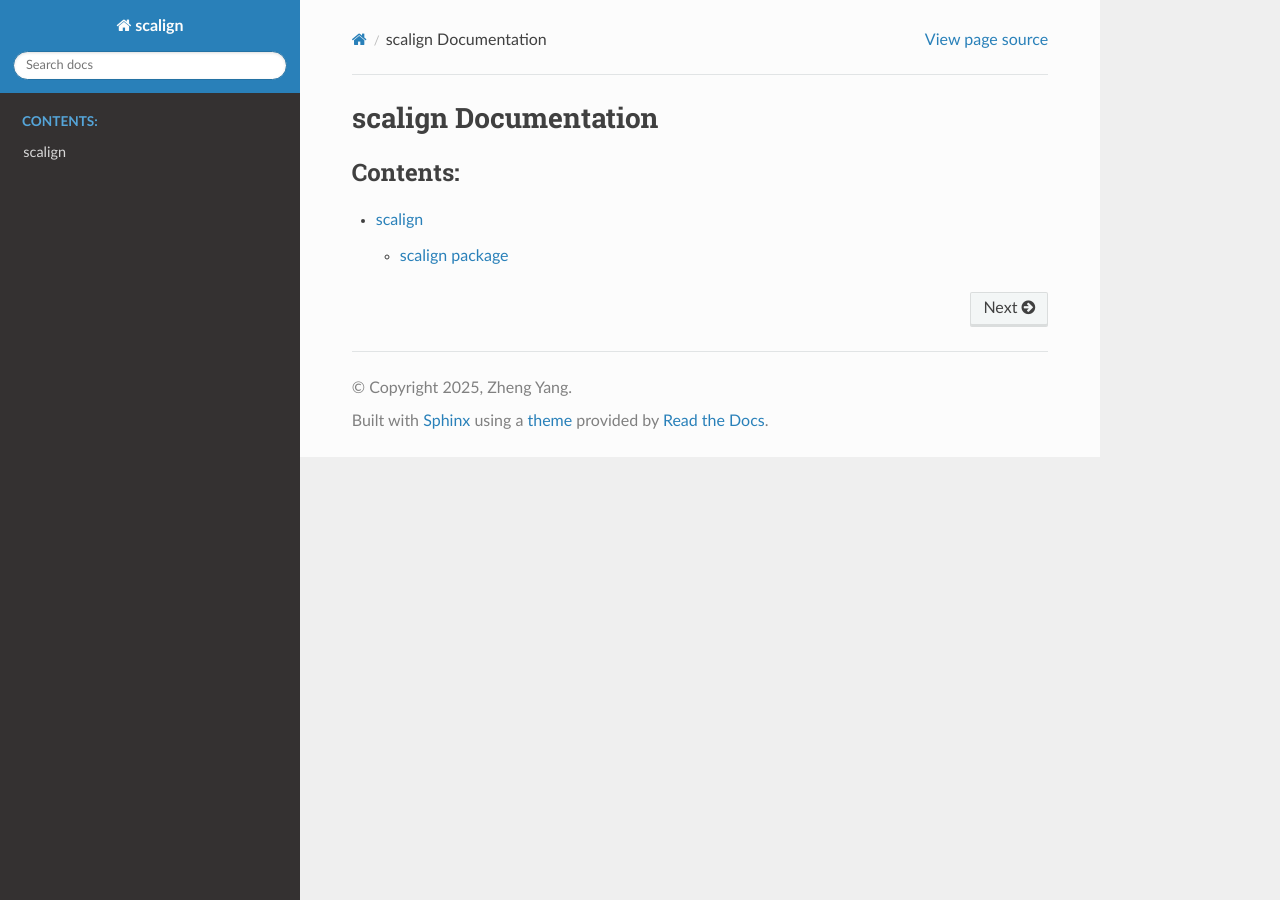
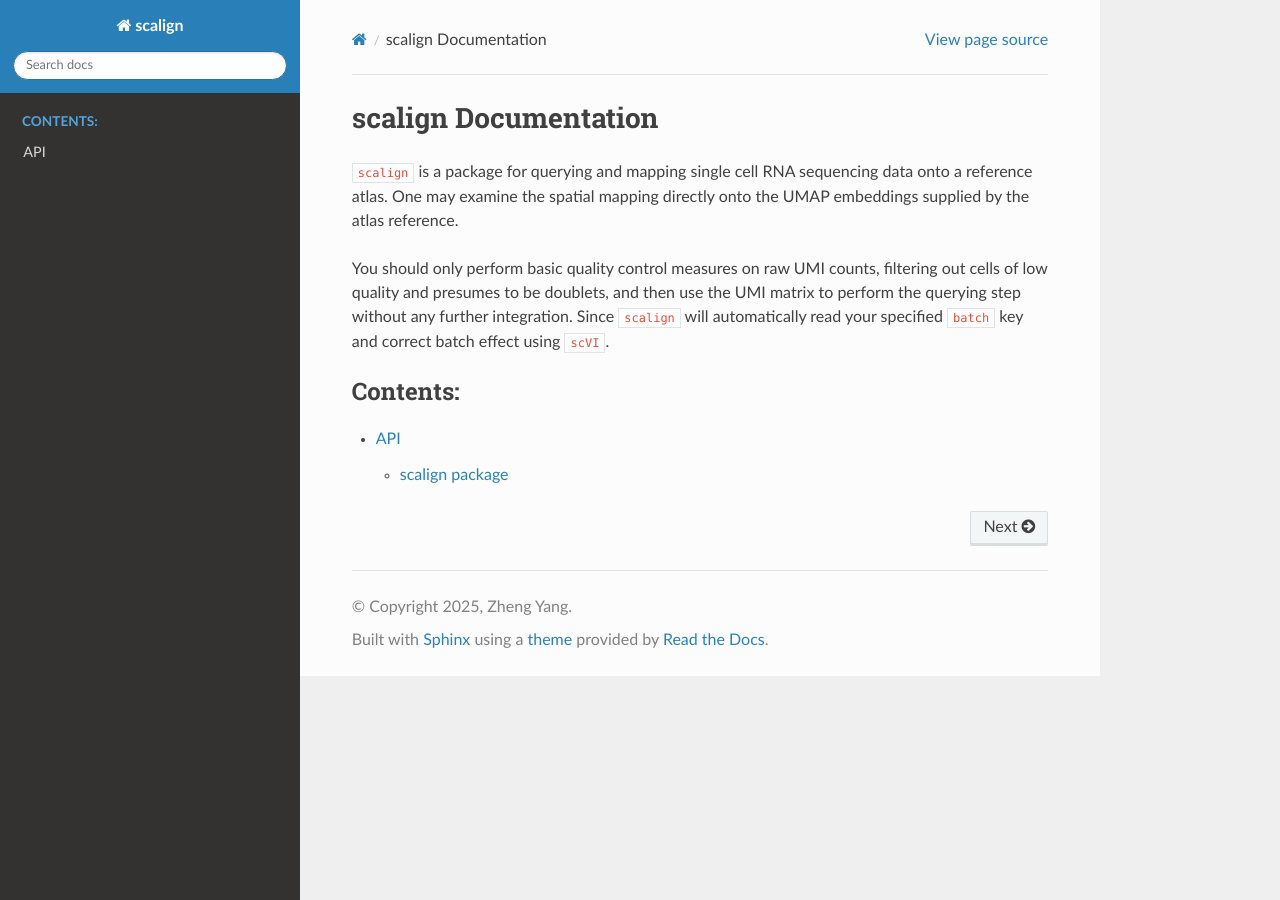
Before and after one commit to yang-z-03/scalign, a Sphinx documentation site: the page built from docs/source/index.rst, in a window 1280 px wide. Built offline with Sphinx 7.4.7 and the Read the Docs theme 3.1.0, drawn with Linux system fonts in a browser that asks for light colours.

```diff
--- a/docs/source/index.rst
+++ b/docs/source/index.rst
@@ -1,10 +1,14 @@
-.. scalign documentation master file, created by
-   sphinx-quickstart on Sat Mar 15 20:42:45 2025.
-   You can adapt this file completely to your liking, but it should at least
-   contain the root `toctree` directive.
-
 scalign Documentation
 =====================
+
+``scalign`` is a package for querying and mapping single cell RNA sequencing data
+onto a reference atlas. One may examine the spatial mapping directly onto the
+UMAP embeddings supplied by the atlas reference.
+
+You should only perform basic quality control measures on raw UMI counts, filtering
+out cells of low quality and presumes to be doublets, and then use the UMI matrix
+to perform the querying step without any further integration. Since ``scalign`` will
+automatically read your specified ``batch`` key and correct batch effect using ``scVI``.
 
 .. toctree::
    :maxdepth: 2
--- a/docs/source/modules.rst
+++ b/docs/source/modules.rst
@@ -1,5 +1,8 @@
-scalign
+API
 =======
+
+Exported APIs from the ``scalign`` package. Core functions is wrapped up in a
+single class of reference atlas operations.
 
 .. toctree::
    :maxdepth: 4
--- a/docs/source/scalign.rst
+++ b/docs/source/scalign.rst
@@ -1,11 +1,5 @@
 scalign package
 ===============
 
-Submodules
-----------
-
-scalign.reference module
-------------------------
-
 .. automodule:: scalign.reference
    :members:
```
